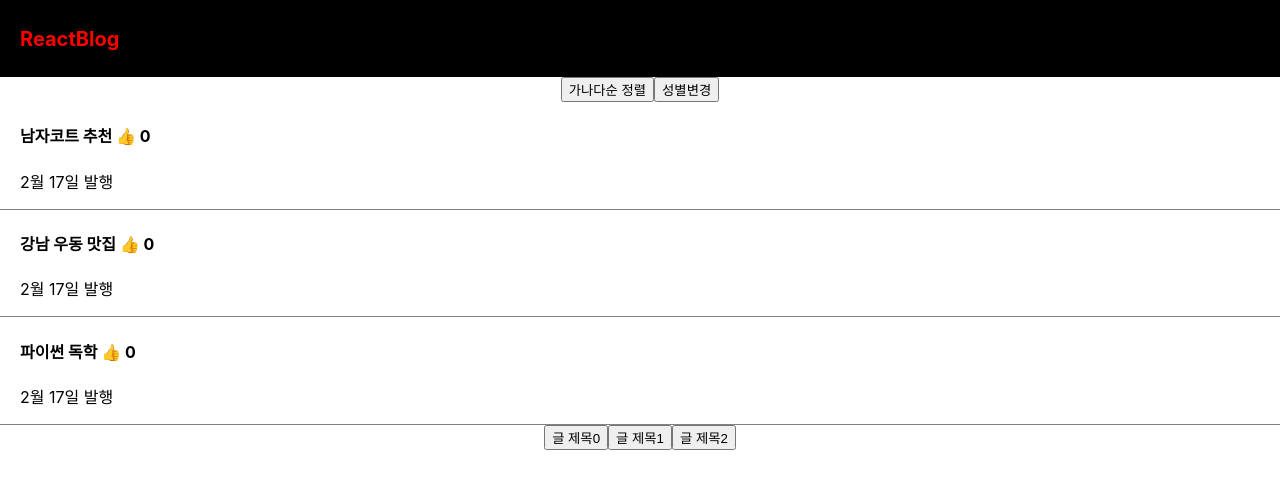
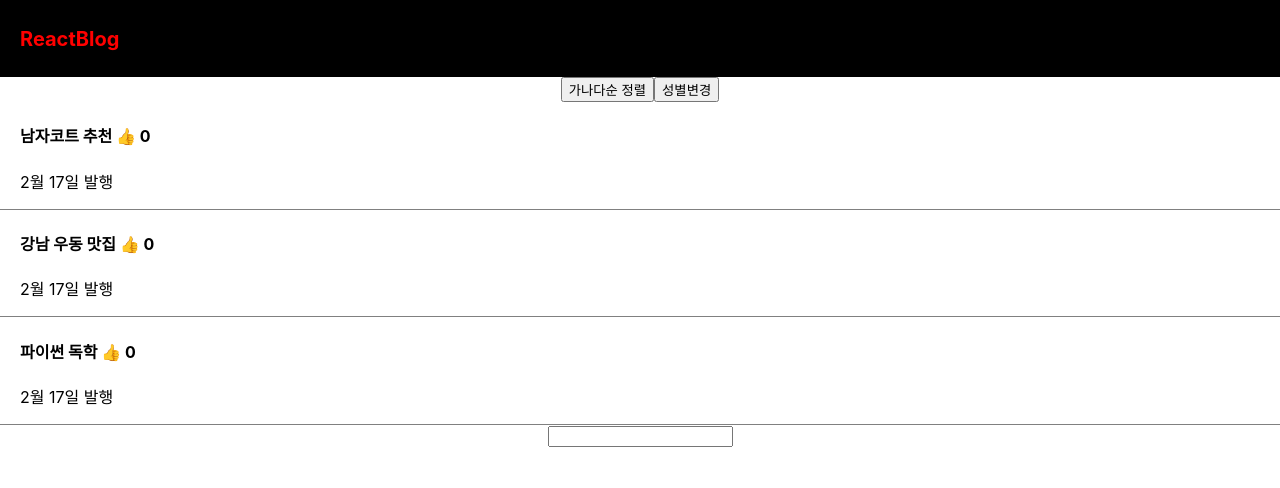
Before and after one commit to sookkiong/react-blog, a React (Create React App) app: page / in a window 1280 px wide. Shown: the top 488 px of the page. Built offline with nearby package versions, Linux system fonts and the light colour scheme.

Commit message:
feat: input 기능 만들기

```diff
--- a/src/App.js
+++ b/src/App.js
@@ -10,6 +10,7 @@ function App() {
   let [따봉, 따봉변경] = useState([0,0,0]);
   let [onModal, setOnModal] = useState(false);
   let [title2, setTitle2] = useState(0);
+  let [입력값, 입력값변경] = useState('');
 
   return (
     <div className="App">
@@ -18,7 +19,6 @@ function App() {
       </div>
 
       <button onClick={ () => {
-        // arr에 title 배열을 받아와서 sort()로 가나다순 정렬을 한 뒤 state변경을 함
         let arr = [...title];
         arr.sort();
         setTitle(arr);
@@ -37,7 +37,8 @@ function App() {
         title.map(function(v,i){
           return(
             <div className="list" key={i}>
-            <h4 onClick={ () => {setOnModal(true); setTitle2(i)} }>{ v } <span onClick={() => {
+            <h4 onClick={ () => {setOnModal(true); setTitle2(i)} }>{ v } <span onClick={(e) => {
+              e.stopPropagation();
               const mapArr = [...따봉];
               mapArr[i]++;
               따봉변경(mapArr);
@@ -48,17 +49,20 @@ function App() {
         })
       }
 
-      <button onClick={()=>{ setTitle2(0) }}>글 제목0</button>
-      <button onClick={()=>{ setTitle2(1) }}>글 제목1</button>
-      <button onClick={()=>{ setTitle2(2) }}>글 제목2</button>
+      <input onChange={(e) => {
+        입력값변경(e.target.value);
+        console.log(입력값)
+        }} />
 
       {
-        onModal === true ? <Modal title2={title2} 글제목={title} 글제목2={setTitle}/> : null
+        onModal === true
+        ? <Modal title2={title2} 글제목={title} 글제목2={setTitle}/>
+        : null
       }
+
     </div>
   );
 }
-
 
 const Modal = (props) => {
   return(
@@ -71,5 +75,4 @@ const Modal = (props) => {
   )
 }
 
-
 export default App;
```
